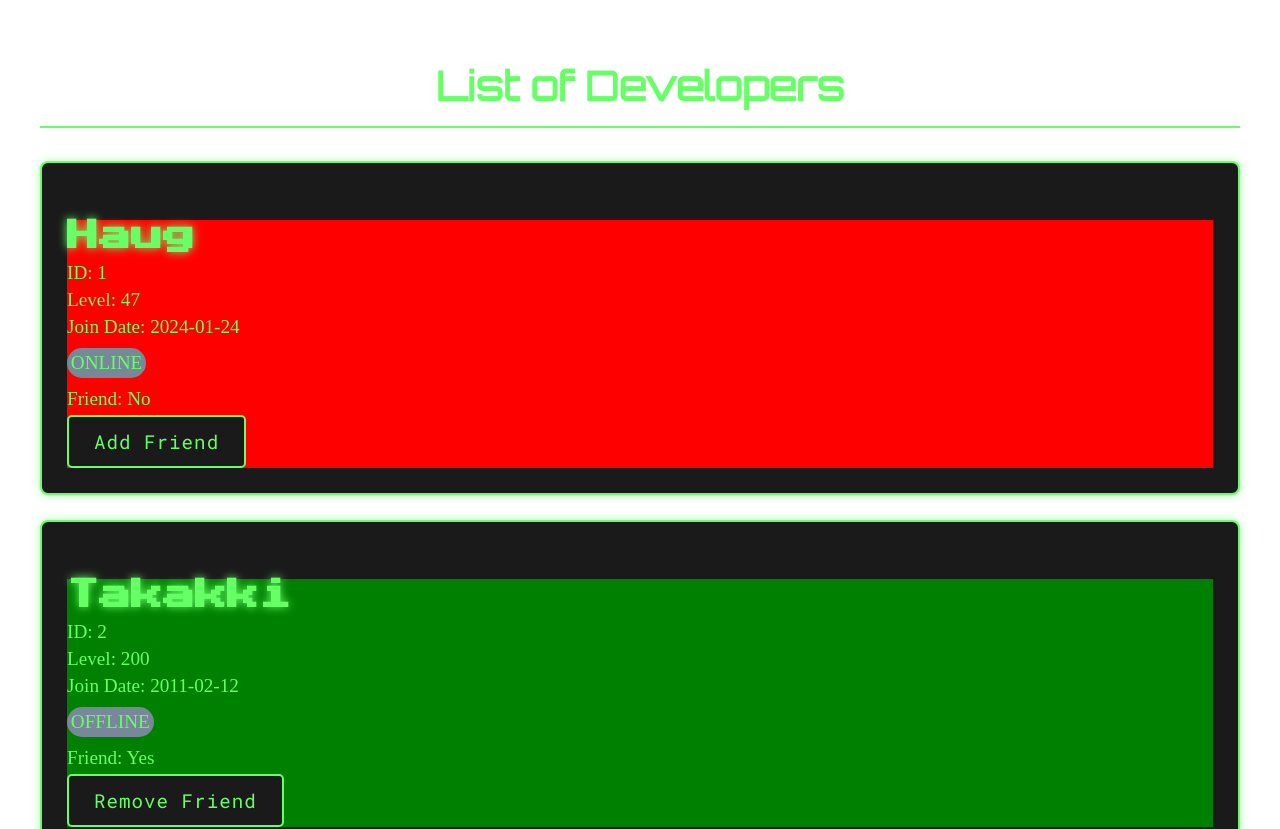
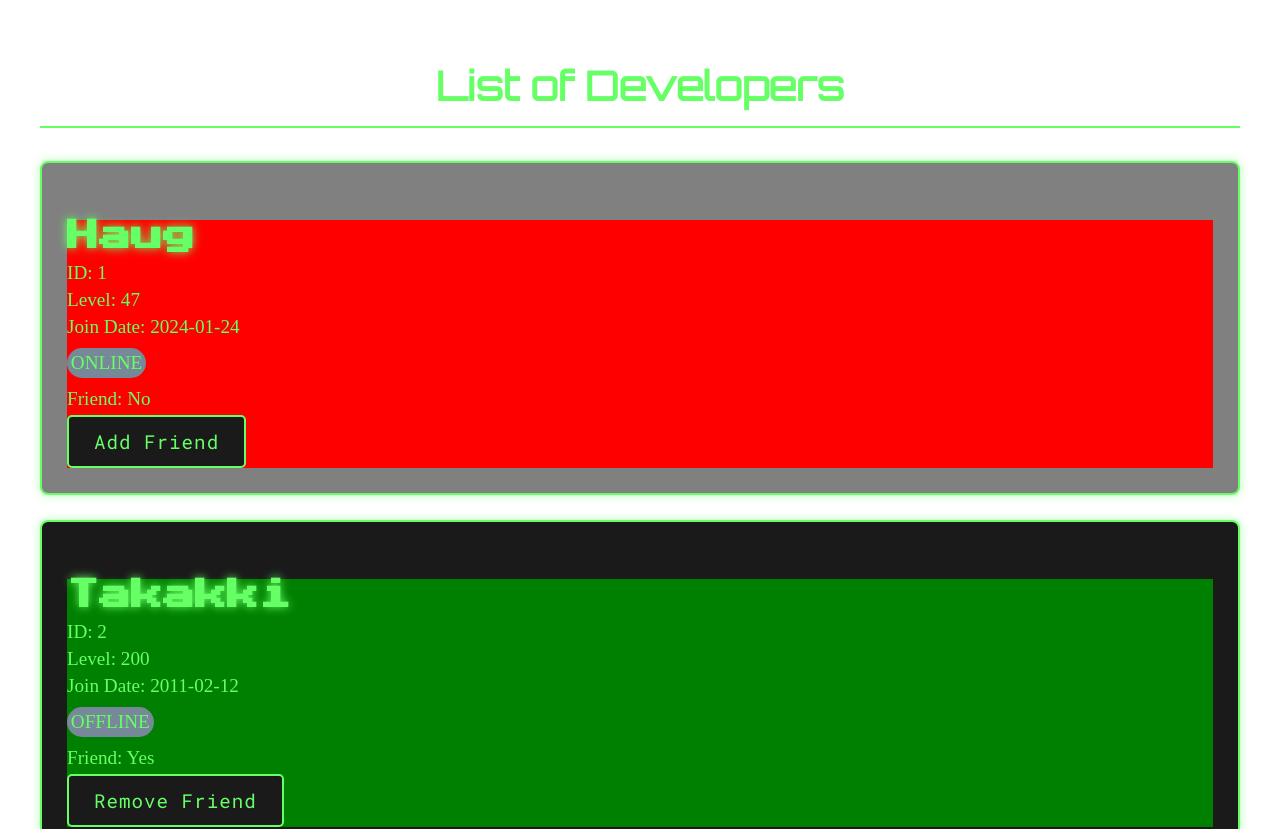
Before and after one commit to AnandOtivCode/Anand_Otiv_Learning_Angular, an Angular app: page / in a window 1280 px wide. Shown: the top 829 px of the page. Built offline with nearby package versions, Linux system fonts and the light colour scheme.

Commit message:
#Updated ContentList component so every even and odd item displays a different background color.

```diff
--- a/src/app/content-list-item/content-list-item.component.html
+++ b/src/app/content-list-item/content-list-item.component.html
@@ -22,6 +22,7 @@
   <p>ID: {{ ContentListItem.id }}</p>
   <p>Level: {{ ContentListItem.level }}</p>
   <p>Join Date: {{ ContentListItem.joinDate }}</p>
+
   <p  *ngIf="ContentListItem.isOnline" class="online-checker">
     ONLINE
   </p>
--- a/src/app/content-list/content-list.component.css
+++ b/src/app/content-list/content-list.component.css
@@ -36,6 +36,11 @@ h2 {
   border-radius: 8px; /* Slightly more rounded corners */
   box-shadow: 0 0 10px rgba(102, 255, 102, 0.5); /* Soft glow effect */
 }
+.user-card2 {
+  background-color: grey; /* Darker card background for contrast */
+
+}
+
 
 h3 {
   font-size: 2em; /* Larger font size for user names */
@@ -70,10 +75,10 @@ button:hover {
   font-family: 'Roboto Mono', monospace; /* Monospaced font for buttons */
 }
 
-.user-card:hover {
-  background-color: #2a2a2a; /* Lighter background on hover */
-  box-shadow: 0 0 15px rgba(102, 255, 102, 0.7); /* Increased glow on hover */
-}
+/*.user-card:hover {*/
+/*  background-color: #2a2a2a; !* Lighter background on hover *!*/
+/*  box-shadow: 0 0 15px rgba(102, 255, 102, 0.7); !* Increased glow on hover *!*/
+/*}*/
 
 a {
   color: #66ff66; /* Link color */
--- a/src/app/content-list/content-list.component.html
+++ b/src/app/content-list/content-list.component.html
@@ -1,3 +1,10 @@
-<div *ngFor="let user of userList" class="user-card" >
+<div *ngFor="let user of userList"  >
+  <div  class="user-card"  *ngIf="user.id%2==0" >
+    <app-content-list-item [ContentListItem]=user></app-content-list-item>
+  </div>
+
+  <div *ngIf="user.id%2!=0" class="user-card user-card2" >
 <app-content-list-item [ContentListItem]=user></app-content-list-item>
 </div>
+
+</div>
--- a/src/app/content-list/content-list.component.ts
+++ b/src/app/content-list/content-list.component.ts
@@ -1,13 +1,13 @@
 import { Component } from '@angular/core';
 import {User} from "../sharedModels/user";
 import {ContentListItemComponent} from "../content-list-item/content-list-item.component";
-import {NgForOf} from "@angular/common";
+import {NgForOf, NgIf} from "@angular/common";
 
 
 @Component({
   selector: 'app-content-list',
   standalone: true,
-  imports: [ContentListItemComponent, NgForOf],
+  imports: [ContentListItemComponent, NgForOf, NgIf],
   templateUrl: './content-list.component.html',
   styleUrl: './content-list.component.css'
 })
```
